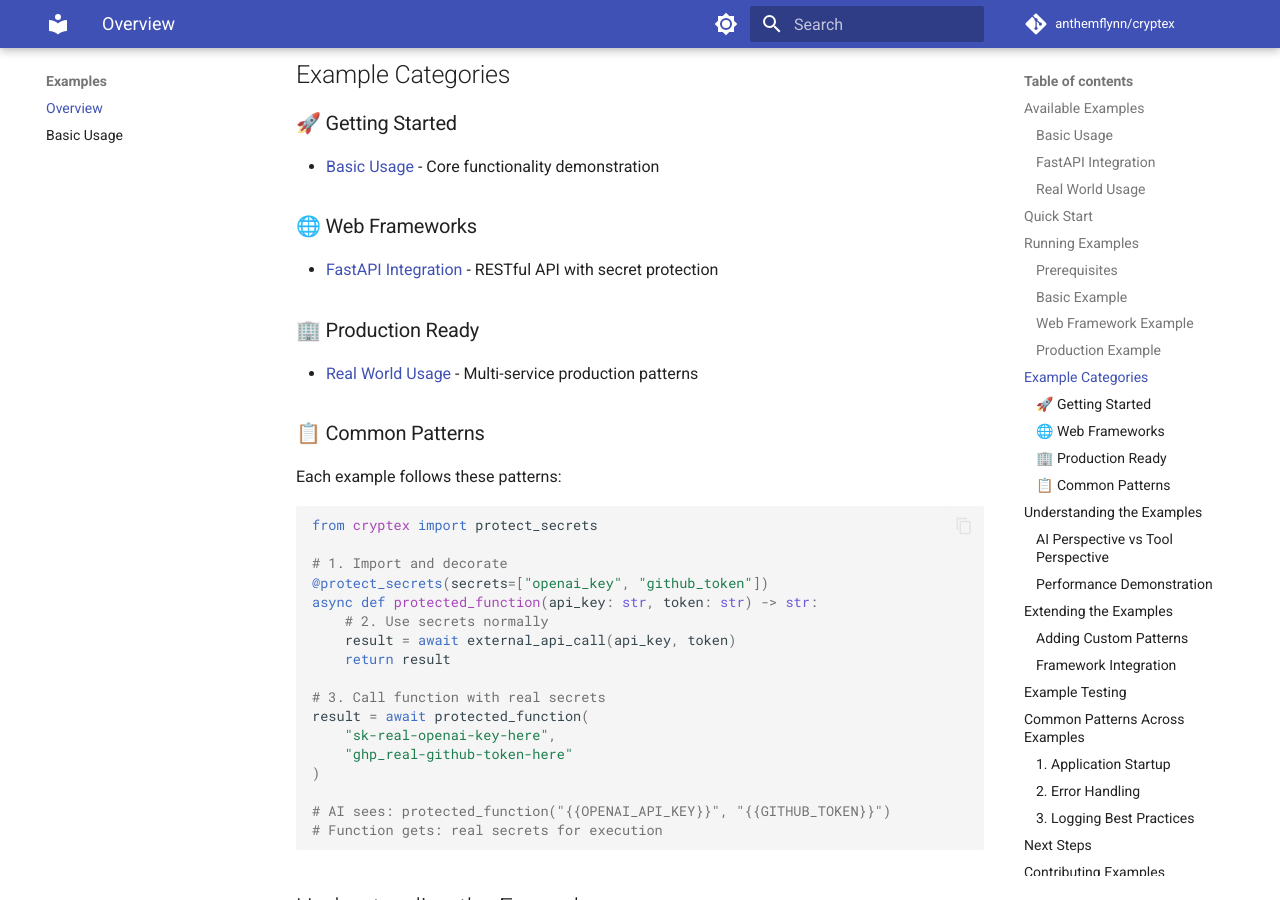
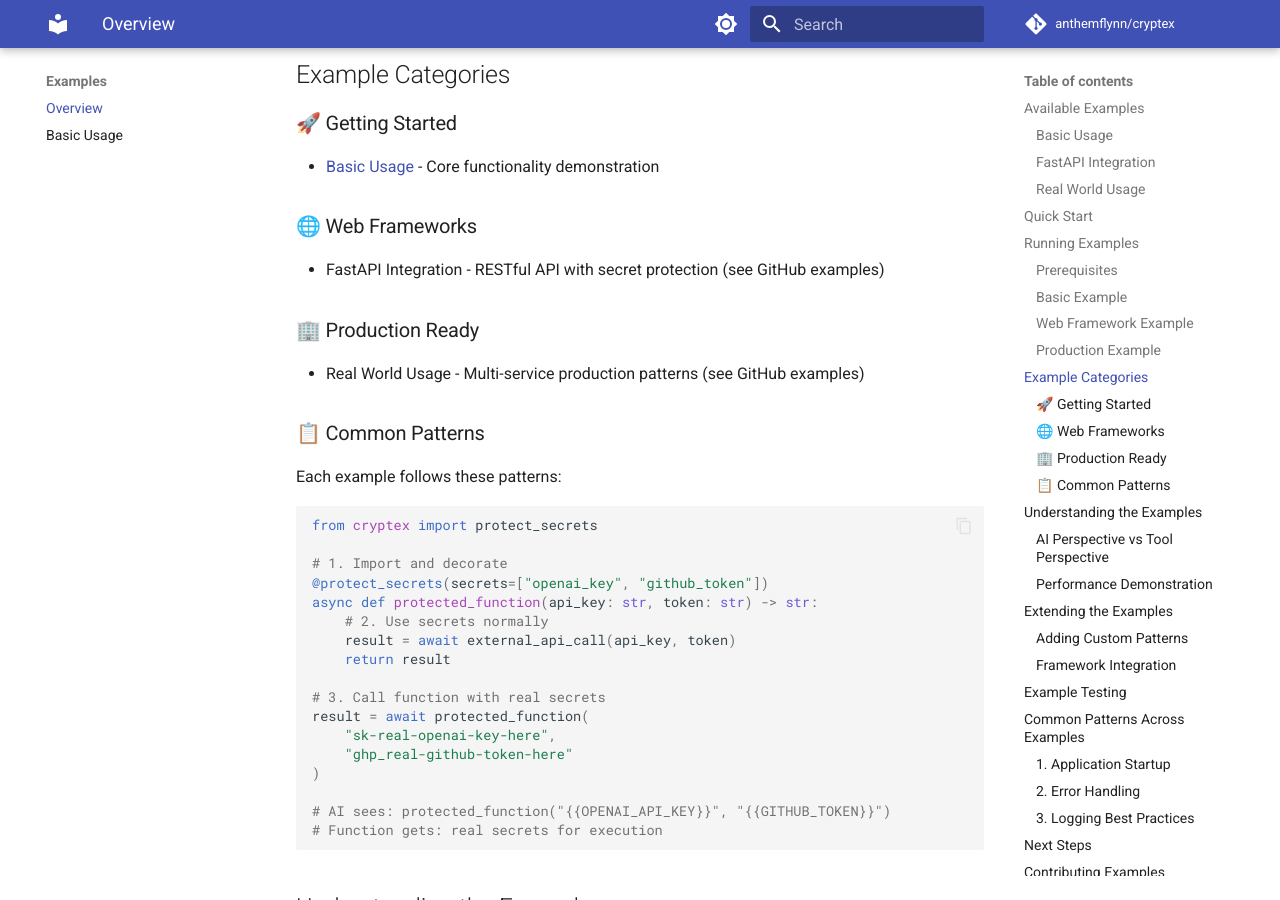
Before and after one commit to AnthemFlynn/cryptex, an MkDocs documentation site: the page built from docs/examples/index.md, in a window 1280 px wide and 900 px high, scrolled down 2124 px. Built offline with MkDocs 1.6.1 and Material for MkDocs 9.7.7, drawn with Linux system fonts in a browser that asks for light colours; comment, search, counter and statistics services are not loaded; some of the changed text lies outside the part shown.

Commit message:
fix: remove remaining broken links in examples documentation
- Replace broken internal links with external GitHub references
- Remove references to non-existent fastapi.md and real-world.md
- Point users to GitHub repository for complete examples
- Documentation will now build without warnings in strict mode

```diff
--- a/docs/examples/index.md
+++ b/docs/examples/index.md
@@ -99,10 +99,10 @@
 - [Basic Usage](basic-usage.md) - Core functionality demonstration
 
 ### 🌐 Web Frameworks
-- [FastAPI Integration](fastapi.md) - RESTful API with secret protection
+- FastAPI Integration - RESTful API with secret protection (see GitHub examples)
 
 ### 🏢 Production Ready
-- [Real World Usage](real-world.md) - Multi-service production patterns
+- Real World Usage - Multi-service production patterns (see GitHub examples)
 
 ### 📋 Common Patterns
 
@@ -277,9 +277,9 @@
 
 1. **[Installation Guide](../guide/installation.md)** - Set up Cryptex in your project
 2. **[Basic Usage Guide](../guide/basic-usage.md)** - Learn all the features
-3. **[API Reference](../api/)** - Complete API documentation
-4. **[Custom Patterns](../guide/custom-patterns.md)** - Create organization-specific patterns
+3. **[Custom Patterns](../guide/custom-patterns.md)** - Create organization-specific patterns
+4. **[GitHub Repository](https://github.com/anthemflynn/cryptex)** - Complete source code and API reference
 
 ## Contributing Examples
 
-Have a great Cryptex example? We'd love to include it! See our [Contributing Guide](../development/contributing.md) for how to submit examples.
+Have a great Cryptex example? We'd love to include it! See our [GitHub Repository](https://github.com/anthemflynn/cryptex) for how to contribute.
```
